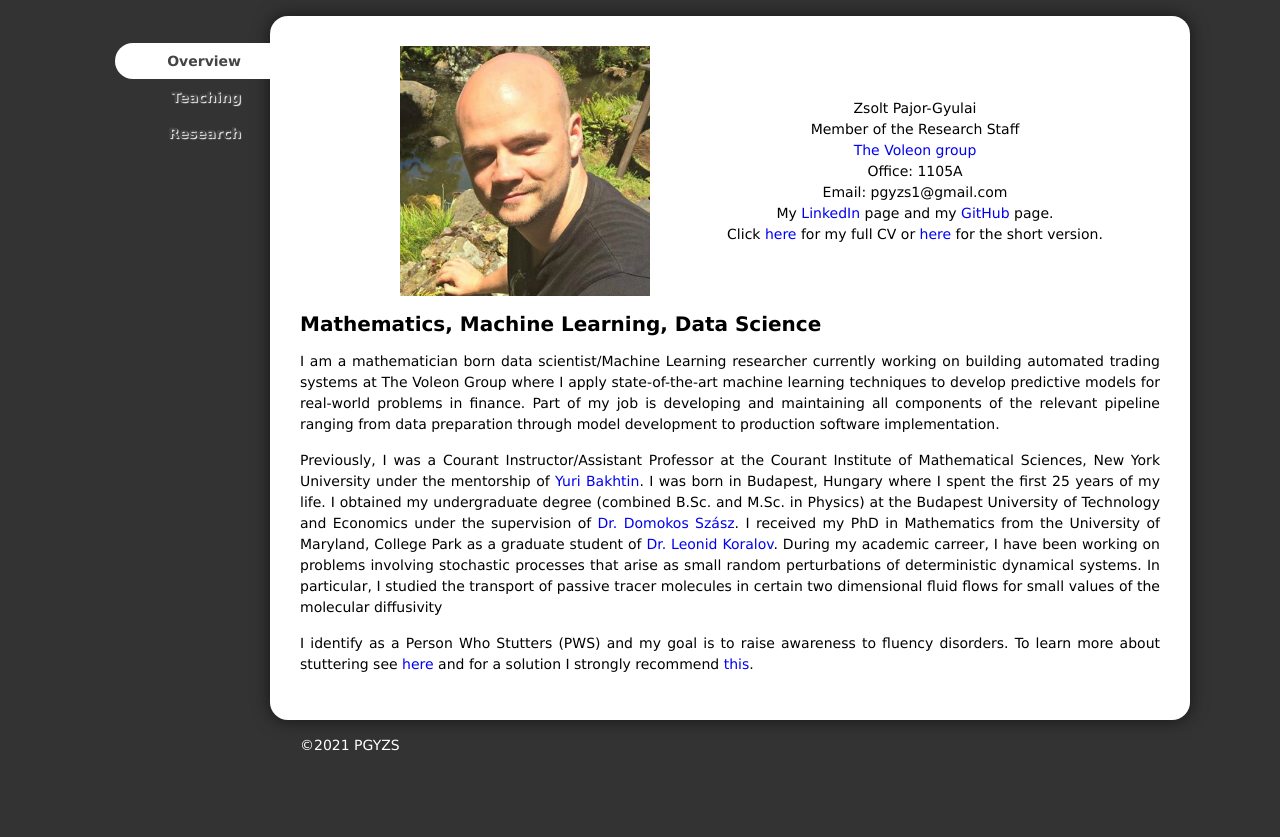
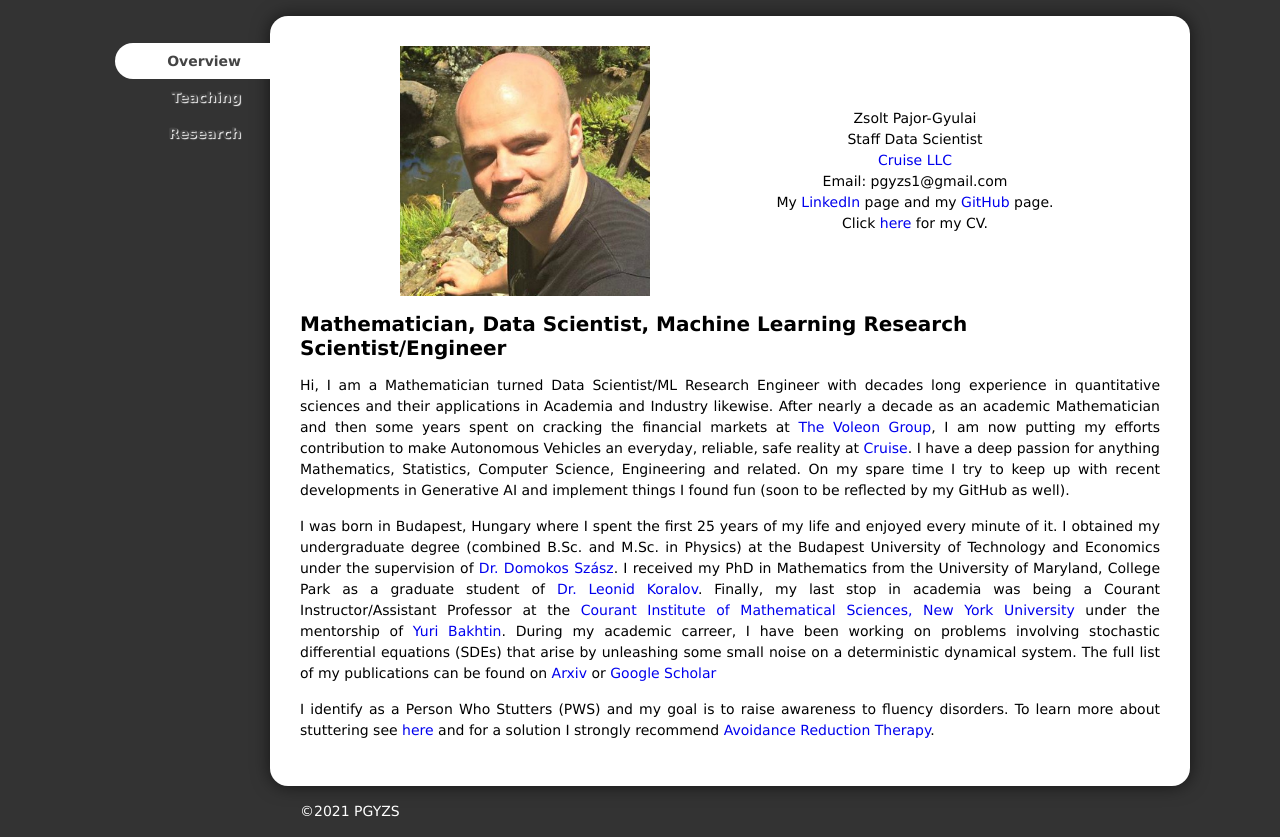
Before and after one commit to Moosquibe/Website, a plain HTML site: page public/index.html in a window 1280 px wide. Shown: the part 57-894 px from the top of the page. Before the commit the page ends 828 px from the top, so only its background shows below. Drawn offline with Linux system fonts and the light colour scheme.

Commit message:
Update 2024-04-24

```diff
--- a/public/index.html
+++ b/public/index.html
@@ -45,12 +45,11 @@
 		<div id="basic-info">
 			<p>
 				Zsolt Pajor-Gyulai<br/>
-				Member of the Research Staff<br/>
-				<a href="http://voleon.com/">The Voleon group</a> <br/>
-				Office: 1105A <br/>
+				Staff Data Scientist<br/>
+				<a href="http://www.getcruise.com/">Cruise LLC</a> <br/>
 				Email: pgyzs1@gmail.com<br/>
 				My <a href="https://www.linkedin.com/in/zsolt-pajor-gyulai-ph-d-989611106/">LinkedIn</a> page and my <a href="http://www.github.com/Moosquibe">GitHub</a> page. <br/>
-				Click <a href="documents/CV_Academic.pdf">here</a> for my full CV or <a href="documents/CV_NonAcademic.pdf">here</a> for the short version.
+				Click <a href="documents/CV_NonAcademic.pdf">here</a> for my CV.
 
 			</p>
 		</div>
@@ -58,11 +57,13 @@
 
 	<br/>
 
-    <h3 class="editable" id="overview-subtitle">Mathematics, Machine Learning, Data Science</h3>
+    <h3 class="editable" id="overview-subtitle">Mathematician, Data Scientist, Machine Learning Research Scientist/Engineer</h3>
 
-         <p class="editable" id="overview-paragraph-1" align= "justify"> I am a mathematician born data scientist/Machine Learning researcher currently working on building automated trading systems at The Voleon Group where I apply state-of-the-art machine learning techniques to develop predictive models for real-world problems in finance. Part of my job is developing and maintaining all components of the relevant pipeline ranging from data preparation through model development to production software implementation. </p>
-         <p class="editable" id="overview-paragraph-2" align= "justify"> Previously, I was a Courant Instructor/Assistant Professor at the Courant Institute of Mathematical Sciences, New York University under the mentorship of <a href="http://www.cims.nyu.edu/~bakhtin/">Yuri Bakhtin</a>. I was born in Budapest, Hungary where I spent the first 25 years of my life. I obtained my undergraduate degree (combined B.Sc. and M.Sc. in Physics) at the Budapest University of Technology and Economics under the supervision of <a href="http://www.math.bme.hu/~szasz">Dr. Domokos Szász</a>. I received my PhD in Mathematics from the University of Maryland, College Park as a graduate student of <a href="http://www.math.umd.edu/~koralov">Dr. Leonid Koralov</a>.  During my academic carreer, I have been working on problems involving stochastic processes that arise as small random perturbations of deterministic dynamical systems. In particular, I studied the transport of passive tracer molecules in certain two dimensional fluid flows for small values of the molecular diffusivity</p>
-         <p class="editable" id="overview-paragraph-3" align= "justify"> I identify as a Person Who Stutters (PWS) and my goal is to raise awareness to fluency disorders. To learn more about stuttering see <a href="http://www.asha.org/public/speech/disorders/stuttering.htm">here</a> and for a solution I strongly recommend <a href="http://www.sisskin.com/arts/">this</a>.
+         <p class="editable" id="overview-paragraph-1" align= "justify"> Hi, I am a Mathematician turned Data Scientist/ML Research Engineer with decades long experience in quantitative sciences and their applications in Academia and Industry likewise. After nearly a decade as an academic Mathematician and then some years spent on cracking the financial markets at <a href=www.voleon.com>The Voleon Group</a>, I am now putting my efforts contribution to make Autonomous Vehicles an everyday, reliable, safe reality at <a href="www.getcruise.com">Cruise</a>. I have a deep passion for anything Mathematics, Statistics, Computer Science, Engineering and related. On my spare time I try to keep up with recent developments in Generative AI and implement things I found fun (soon to be reflected by my GitHub as well).</p>
+
+         <p class="editable" id="overview-paragraph-2" align= "justify"> I was born in Budapest, Hungary where I spent the first 25 years of my life and enjoyed every minute of it. I obtained my undergraduate degree (combined B.Sc. and M.Sc. in Physics) at the Budapest University of Technology and Economics under the supervision of <a href="http://www.math.bme.hu/~szasz">Dr. Domokos Szász</a>. I received my PhD in Mathematics from the University of Maryland, College Park as a graduate student of <a href="http://www.math.umd.edu/~koralov">Dr. Leonid Koralov</a>. Finally, my last stop in academia was being a Courant Instructor/Assistant Professor at the <a href="https://cims.nyu.edu/dynamic/">Courant Institute of Mathematical Sciences, New York University</a> under the mentorship of <a href="http://www.cims.nyu.edu/~bakhtin/">Yuri Bakhtin</a>. During my academic carreer, I have been working on problems involving stochastic differential equations (SDEs) that arise by unleashing some small noise on a deterministic dynamical system. The full list of my publications can be found on <a href=https://arxiv.org/search/?query=Zsolt+Pajor-Gyulai&searchtype=all&source=header>Arxiv</a> or <a href=https://scholar.google.com/citations?hl=en&user=Z1iUPSwAAAAJ&view_op=list_works&gmla=ABOlHiyXPKlq2E2Ur18TycXy3eg-PsyKoDgGUf1B1SkqEYH4Yx-G1nEhO7LUTWUuQX_IiynP28wc44--6r8pqDAQiwLZeygzFgSF7_m8eugdF--5OADFrotEKpIG-uDwTKzErmwKugE_ACU2YkGPXuEcnP9MOQYQ>Google Scholar</a></p>
+
+         <p class="editable" id="overview-paragraph-3" align= "justify"> I identify as a Person Who Stutters (PWS) and my goal is to raise awareness to fluency disorders. To learn more about stuttering see <a href="http://www.asha.org/public/speech/disorders/stuttering.htm">here</a> and for a solution I strongly recommend <a href="http://www.sisskin.com/arts/">Avoidance Reduction Therapy</a>.
 
 </p>
 
```
Also changed, not shown: public/research.html (+5 -5 lines), 1 other file.
